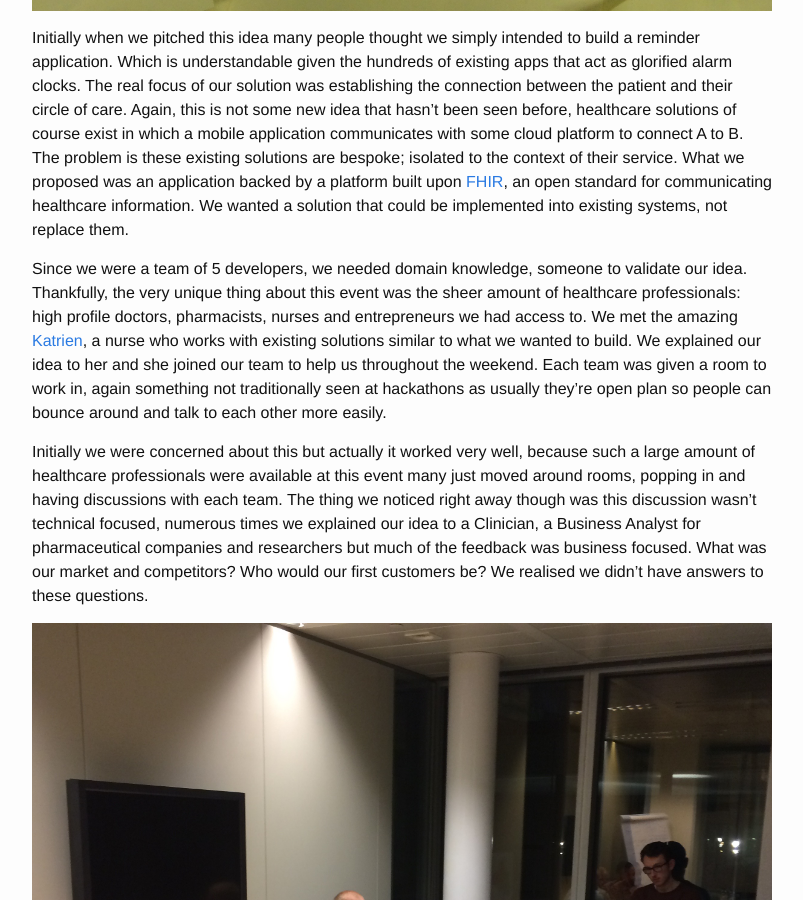
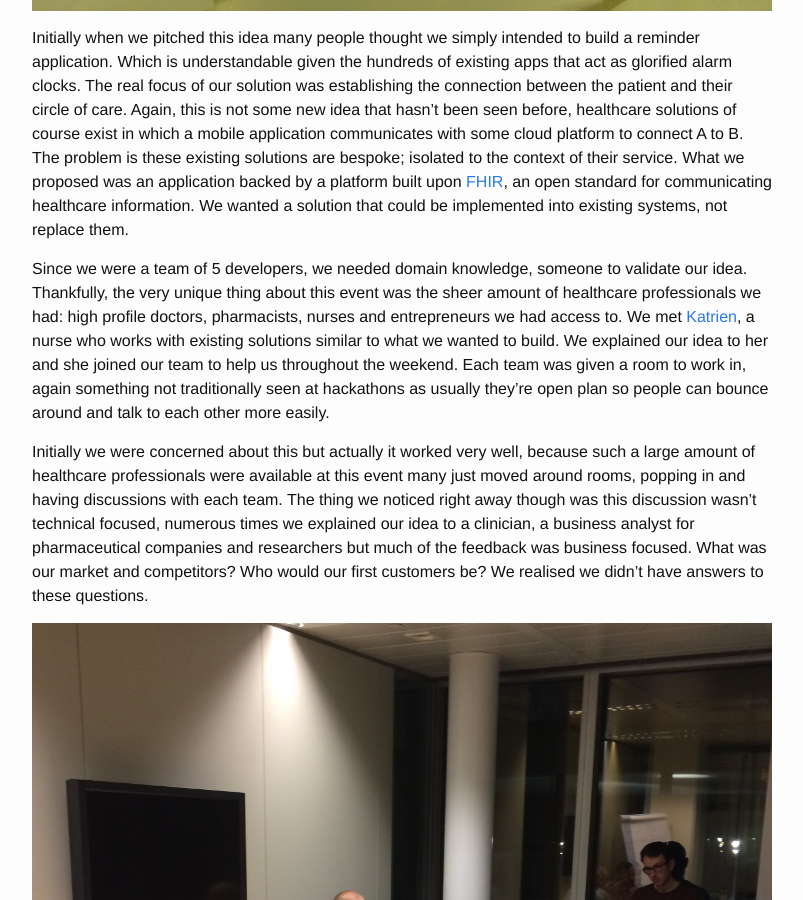
Before and after one commit to KyleDavidsonPro/kyledavidsonpro.github.com, a Jekyll site: the page built from _posts/2016-03-20-mHealth.md, in a window 1280 px wide and 900 px high, scrolled down 1361 px. Shown: the whole window, without its empty margins (238-1041 px from the left). Built offline with Jekyll 4.4.1, drawn with Linux system fonts in a browser that asks for light colours.

Commit message:
more grammar

```diff
--- a/_posts/2016-03-20-mHealth.md
+++ b/_posts/2016-03-20-mHealth.md
@@ -23,9 +23,9 @@ To kick off the event, the team captains pitched their ideas and afterwards thes
 
 Initially when we pitched this idea many people thought we simply intended to build a reminder application. Which is understandable given the hundreds of existing apps that act as glorified alarm clocks. The real focus of our solution was establishing the connection between the patient and their circle of care. Again, this is not some new idea that hasn't been seen before, healthcare solutions of course exist in which a mobile application communicates with some cloud platform to connect A to B. The problem is these existing solutions are bespoke; isolated to the context of their service. What we proposed was an application backed by a platform built upon [FHIR](https://www.hl7.org/fhir/overview.html), an open standard for communicating healthcare information. We wanted a solution that could be implemented into existing systems, not replace them.
 
-Since we were a team of 5 developers, we needed domain knowledge, someone to validate our idea. Thankfully, the very unique thing about this event was the sheer amount of healthcare professionals: high profile doctors, pharmacists, nurses and entrepreneurs we had access to. We met the amazing [Katrien](https://twitter.com/KatrienApers), a nurse who works with existing solutions similar to what we wanted to build. We explained our idea to her and she joined our team to help us throughout the weekend. Each team was given a room to work in, again something not traditionally seen at hackathons as usually they're open plan so people can bounce around and talk to each other more easily.
+Since we were a team of 5 developers, we needed domain knowledge, someone to validate our idea. Thankfully, the very unique thing about this event was the sheer amount of healthcare professionals we had: high profile doctors, pharmacists, nurses and entrepreneurs we had access to. We met [Katrien](https://twitter.com/KatrienApers), a nurse who works with existing solutions similar to what we wanted to build. We explained our idea to her and she joined our team to help us throughout the weekend. Each team was given a room to work in, again something not traditionally seen at hackathons as usually they're open plan so people can bounce around and talk to each other more easily.
 
-Initially we were concerned about this but actually it worked very well, because such a large amount of healthcare professionals were available at this event many just moved around rooms, popping in and having discussions with each team. The thing we noticed right away though was this discussion wasn't technical focused, numerous times we explained our idea to a Clinician, a Business Analyst for pharmaceutical companies and researchers but much of the feedback was business focused. What was our market and competitors? Who would our first customers be? We realised we didn't have answers to these questions.
+Initially we were concerned about this but actually it worked very well, because such a large amount of healthcare professionals were available at this event many just moved around rooms, popping in and having discussions with each team. The thing we noticed right away though was this discussion wasn't technical focused, numerous times we explained our idea to a clinician, a business analyst for pharmaceutical companies and researchers but much of the feedback was business focused. What was our market and competitors? Who would our first customers be? We realised we didn't have answers to these questions.
 
 ![Discussion]({{ site.url }}/assets/discussion_2.jpg)
 
```
